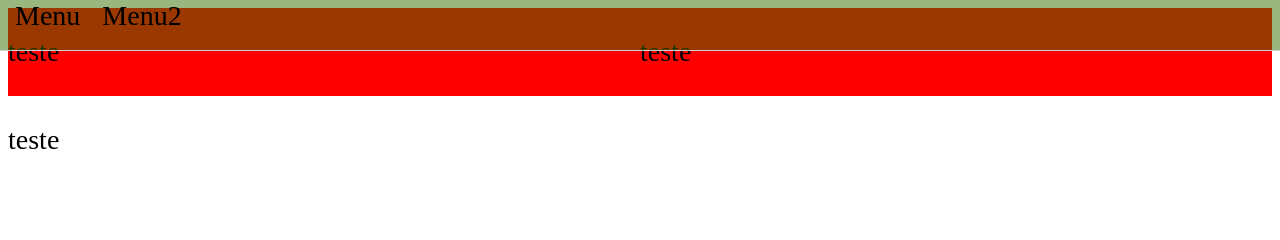
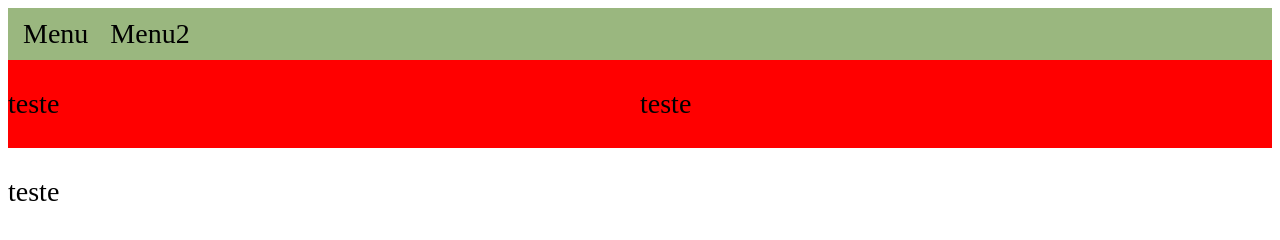
Before and after one commit to SergioBernardesJunior/web-rodrigo, a plain HTML site: page Site/index.html in a window 1280 px wide. Drawn offline with Linux system fonts and the light colour scheme.

Commit message:
Correção
Corrigido o menus principal.

```diff
--- a/Site/CSS/header.css
+++ b/Site/CSS/header.css
@@ -1,17 +1,8 @@
 .header {
-  height: 50px;
-  position: fixed;
-  top: 0;
-  right: 0;
-  left: 0;
-  border-bottom: 1px solid #ccc;
+  width: 100%;
+  padding: 10px 0;
   background: #ECECEC;
-  z-index: 2;
-  float:left;
-}
-
-.background-orange {
-  background-color: #FC3A04;
+  /*float:left;*/
 }
 
 .background-green-opac {
```
